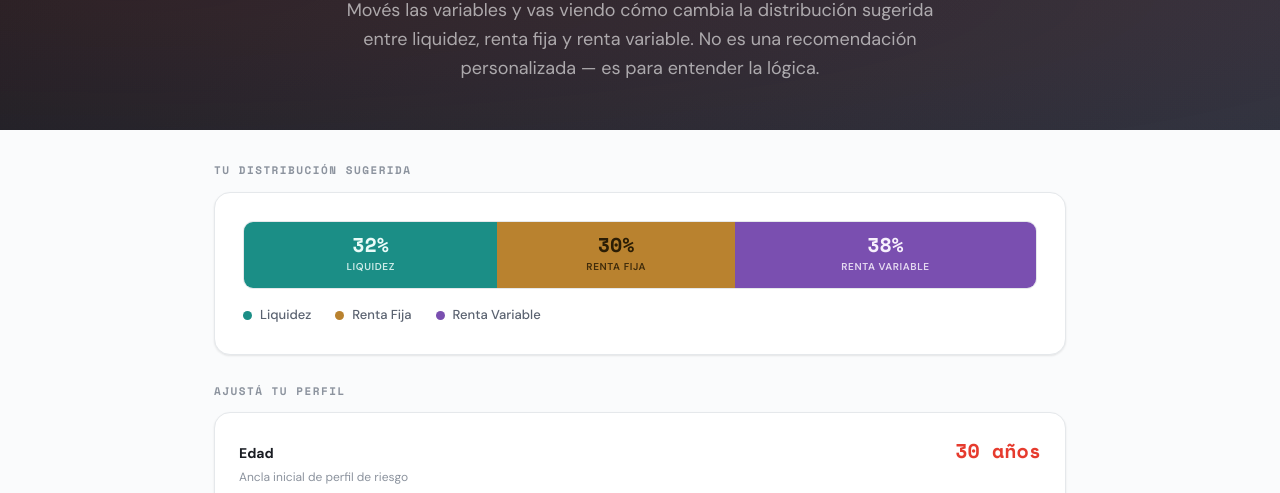
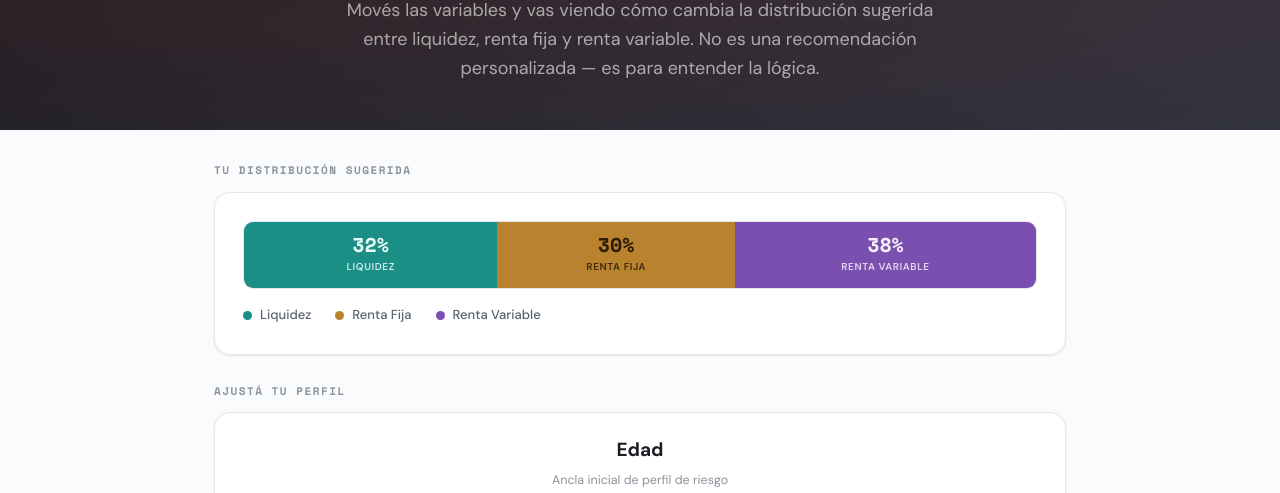
Before and after one commit to RFinanciera/arma-tu-cartera, a plain HTML site: page index.html in a window 1280 px wide. Shown: the part 275-768 px from the top of the page. Drawn offline with nearby package versions, Linux system fonts and the light colour scheme.

Commit message:
Update index.html

```diff
--- a/index.html
+++ b/index.html
@@ -255,26 +255,27 @@
   }
   .control-head{
     display:flex;
-    justify-content:space-between;
-    align-items:baseline;
-    margin-bottom:14px;
-    gap:12px;
+    flex-direction:column;
+    align-items:center;
+    text-align:center;
+    margin-bottom:16px;
+    gap:6px;
   }
   .control-head .name{
-    font-size:14px;
+    font-size:19px;
     font-weight:700;
     color:var(--text-primary);
   }
   .control-head .name .hint{
     display:block;
     font-weight:400;
-    font-size:12px;
+    font-size:12.5px;
     color:var(--text-muted);
-    margin-top:3px;
+    margin-top:4px;
   }
   .control-head .val{
     font-family:'Space Mono', monospace;
-    font-size:20px;
+    font-size:22px;
     color:var(--accent);
     white-space:nowrap;
     font-weight:700;
```
